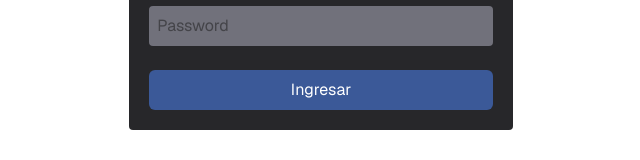
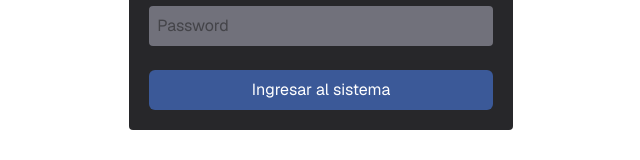
Before and after one commit to lindltaylor7/essam, a Next.js app: page / in a window 1280 px wide. Shown: the part 410-570 px from the top of the page, without its empty margins (319-959 px from the left). Built offline with nearby package versions, Linux system fonts and the light colour scheme.

Commit message:
change names

```diff
--- a/app/page.js
+++ b/app/page.js
@@ -22,7 +22,7 @@ export default function Home() {
           <form onSubmit={handleSubmit(onSubmit)} className="rounded p-5 bg-zinc-800 flex flex-col w-full" >
             <input type="text" className="p-2 my-2 bg-zinc-500 rounded" placeholder="Email" {...register("email")}/>
             <input type="password" className="p-2 my-2 bg-zinc-500 rounded" placeholder="Password" {...register("password")}/>
-            <input type="submit" className="bg-[#3B5998] text-white px-4 py-2 mt-4 rounded-md" value="Ingresar"/>
+            <input type="submit" className="bg-[#3B5998] text-white px-4 py-2 mt-4 rounded-md" value="Ingresar al sistema"/>
           </form>
       </main>
     </div>
```
